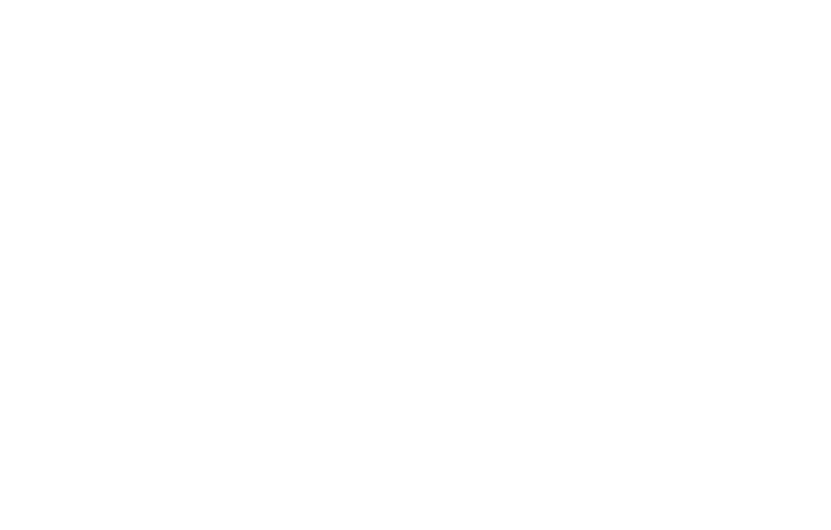
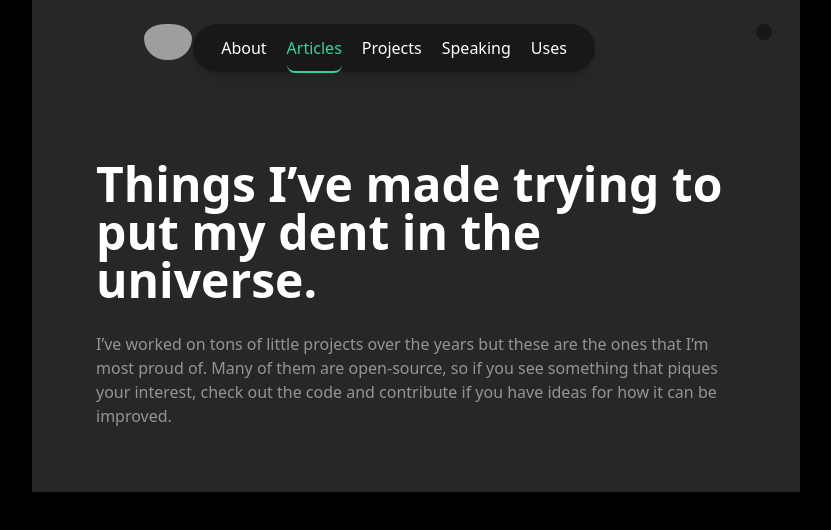
Before and after one commit to BerkantKazangirler/tailwind-spotlight-template, a website: page pages/projects.html in a window 1280 px wide. Shown: the whole page, without its empty margins (224-1055 px from the left). Drawn offline with Linux system fonts and the light colour scheme; grey boxes are pictures that could not be loaded.

Commit message:
fix: backgrounds

```diff
--- a/pages/projects.html
+++ b/pages/projects.html
@@ -1,12 +1,50 @@
 <!DOCTYPE html>
 <html lang="en">
+
 <head>
   <meta charset="UTF-8">
   <meta name="viewport" content="width=device-width, initial-scale=1.0">
-  <title>Document</title>
+  <title>Projects - Spencer Sharp</title>
   <link href="../css/output.css" rel="stylesheet">
 </head>
-<body>
+
+<body class="bg-black">
+  <div class="m-auto w-3/5 bg-zinc-800">
+    <a href="main.html"><img
+      src="https://spotlight.tailwindui.com/_next/image?url=%2F_next%2Fstatic%2Fmedia%2Favatar.51a13c67.jpg&w=64&q=75"
+      class="rounded-full absolute w-12 pt-2 ml-28 top-4"></a>
+    <header class="flex">
+      <div class="w-full flex p-6 my-auto justify-center">
+        <ul
+          class="list-none shadow-lg bg-zinc-900 flex flex-row max-w-120 w-50 pl-7 pr-7 pt-3 pb-3 rounded-full gap-5 text-white">
+          <li><a class="hover:text-emerald-400 transition-all" href="about.html">About</a></li>
+          <li><a
+              class="hover:text-emerald-400 text-emerald-400 border-b-2 pb-3 rounded-[8px] border-b-emerald-400 transition-all"
+              href="articles.html">Articles</a></li>
+          <li><a class="hover:text-emerald-400 transition-all" href="projects.html">Projects</a></li>
+          <li><a class="hover:text-emerald-400 transition-all" href="speaking.html">Speaking</a></li>
+          <li><a class="hover:text-emerald-400 transition-all" href="uses.html">Uses</a></li>
+        </ul>
+      </div>
+      <button class="flex relative mr-7 mt-6 h-max p-2 rounded-full bg-zinc-900 hover:bg-zinc-500 w-max">
+        <svg viewBox="0 0 24 24" aria-hidden="true"
+          class="hidden h-6 w-6 fill-zinc-700 stroke-zinc-500 transition dark:block [@media(prefers-color-scheme:dark)]:group-hover:stroke-zinc-400 [@media_not_(prefers-color-scheme:dark)]:fill-teal-400/10 [@media_not_(prefers-color-scheme:dark)]:stroke-teal-500">
+          <path
+            d="M17.25 16.22a6.937 6.937 0 0 1-9.47-9.47 7.451 7.451 0 1 0 9.47 9.47ZM12.75 7C17 7 17 2.75 17 2.75S17 7 21.25 7C17 7 17 11.25 17 11.25S17 7 12.75 7Z"
+            stroke-width="1.5" stroke-linecap="round" stroke-linejoin="round"></path>
+        </svg>
+      </button>
+    </header>
+    <div class="p-16 max-w-3xl">
+      <span class="text-white font-sans font-bold relative text-5xl">Things I’ve made trying to put my dent in the
+        universe.
+      </span>
+      <p class="text-white opacity-50 pt-7">I’ve worked on tons of little projects over the years but these are the ones
+        that I’m most proud of. Many of them are open-source, so if you see something that piques your interest, check
+        out the code and contribute if you have ideas for how it can be improved.</p>
+    </div>
+  </div>
 
 </body>
+
 </html>
```
Also changed, not shown: pages/about.html (+2 -2 lines), pages/articles.html (+2 -2 lines).
